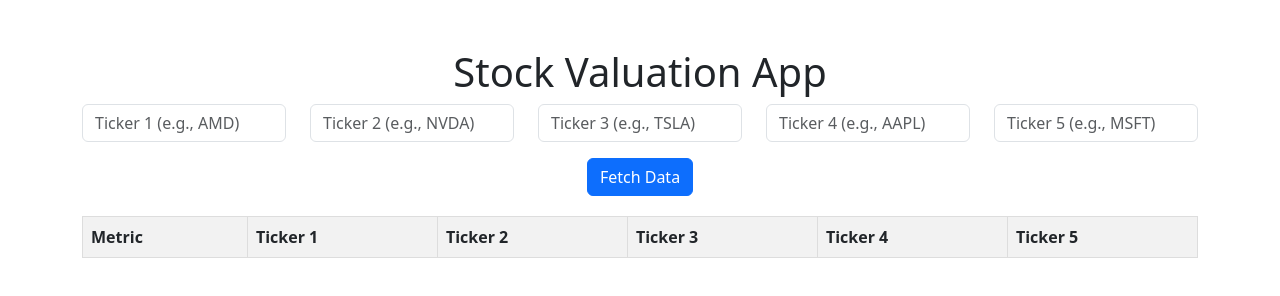
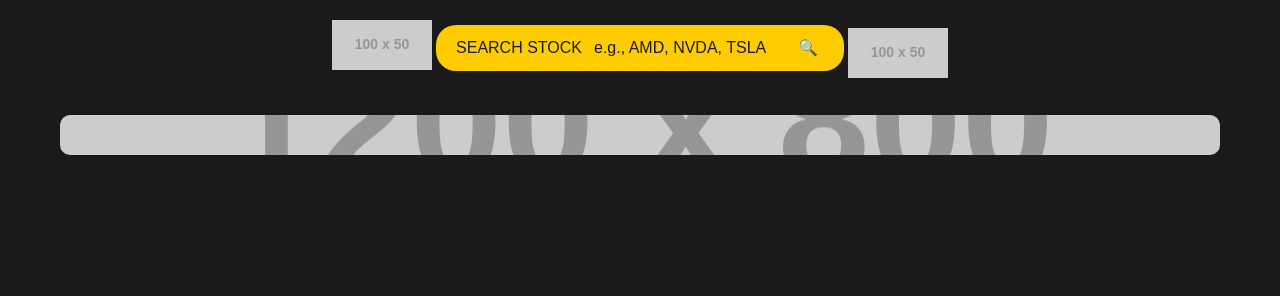
Before and after one commit to light136-luz/Stock-Valuation-App, a plain HTML site: page index.html in a window 1280 px wide. Drawn offline with nearby package versions, Linux system fonts and the light colour scheme; placeholder pictures from the web are drawn by us.

Commit message:
Update index.html

```diff
--- a/index.html
+++ b/index.html
@@ -6,54 +6,117 @@
     <title>Stock Valuation App</title>
     <link href="https://cdn.jsdelivr.net/npm/bootstrap@5.3.0/dist/css/bootstrap.min.css" rel="stylesheet">
     <style>
-        #loading { display: none; text-align: center; margin: 20px; }
-        table { width: 100%; border-collapse: collapse; margin-top: 20px; }
-        th, td { border: 1px solid #ddd; padding: 8px; text-align: left; }
-        th { background-color: #f2f2f2; }
-        .metric-label { font-weight: bold; }
+        body {
+            background-color: #1a1a1a;
+            color: #fff;
+            font-family: Arial, sans-serif;
+        }
+        .container {
+            max-width: 1200px;
+            padding: 20px;
+        }
+        .search-box {
+            background-color: #ffcc00;
+            color: #1a1a1a;
+            padding: 10px 20px;
+            border-radius: 20px;
+            display: inline-flex;
+            align-items: center;
+            margin-bottom: 20px;
+        }
+        .search-box input {
+            background: transparent;
+            border: none;
+            color: #1a1a1a;
+            margin-left: 10px;
+            width: 200px;
+        }
+        .search-box input::placeholder {
+            color: #1a1a1a;
+        }
+        .search-box button {
+            background: transparent;
+            border: none;
+            color: #1a1a1a;
+            cursor: pointer;
+        }
+        #loading {
+            display: none;
+            text-align: center;
+            margin-top: 20px;
+        }
+        .ticker-section {
+            background: url('https://via.placeholder.com/1200x800') no-repeat center center;
+            background-size: cover;
+            padding: 20px;
+            border-radius: 10px;
+            margin-bottom: 20px;
+        }
+        .ticker-column {
+            flex: 1;
+            padding: 15px;
+            background: rgba(0, 0, 0, 0.7);
+            border-radius: 10px;
+        }
+        .metric-box {
+            background-color: #fff;
+            color: #1a1a1a;
+            padding: 10px;
+            margin-bottom: 5px;
+            border-radius: 5px;
+            display: flex;
+            justify-content: space-between;
+        }
+        .metric-box .value {
+            font-weight: bold;
+            color: #ffcc00;
+        }
+        .metric-box .comparison {
+            color: #ccc;
+            font-size: 0.8em;
+        }
+        .prominent-metric {
+            font-size: 1.2em;
+            background-color: #ffcc00;
+            color: #1a1a1a;
+            padding: 15px;
+            margin-bottom: 15px;
+            border-radius: 5px;
+            text-align: center;
+        }
+        .metric {
+            cursor: pointer;
+        }
     </style>
 </head>
 <body>
-    <div class="container mt-5">
-        <h1 class="text-center">Stock Valuation App</h1>
-        <div class="row mb-3">
-            <div class="col">
-                <input type="text" id="symbol1" class="form-control" placeholder="Ticker 1 (e.g., AMD)">
+    <div class="container">
+        <div class="text-center mb-4">
+            <img src="https://via.placeholder.com/100x50" alt="1000xStocks Logo" class="mb-2">
+            <div class="search-box">
+                <span>SEARCH STOCK</span>
+                <input type="text" id="symbols" placeholder="e.g., AMD, NVDA, TSLA">
+                <button id="fetchBtn"><span class="visually-hidden">Search</span>🔍</button>
             </div>
-            <div class="col">
-                <input type="text" id="symbol2" class="form-control" placeholder="Ticker 2 (e.g., NVDA)">
-            </div>
-            <div class="col">
-                <input type="text" id="symbol3" class="form-control" placeholder="Ticker 3 (e.g., TSLA)">
-            </div>
-            <div class="col">
-                <input type="text" id="symbol4" class="form-control" placeholder="Ticker 4 (e.g., AAPL)">
-            </div>
-            <div class="col">
-                <input type="text" id="symbol5" class="form-control" placeholder="Ticker 5 (e.g., MSFT)">
+            <img src="https://via.placeholder.com/100x50" alt="1000xStocks Logo" class="mt-2">
+        </div>
+        <div id="loading">
+            <div class="spinner-border text-warning" role="status"><span class="visually-hidden">Loading...</span></div>
+        </div>
+        <div id="results" class="ticker-section d-flex justify-content-between"></div>
+    </div>
+
+    <!-- Modal for Details -->
+    <div class="modal fade" id="metricModal" tabindex="-1">
+        <div class="modal-dialog">
+            <div class="modal-content">
+                <div class="modal-header">
+                    <h5 class="modal-title" id="metricModalLabel"></h5>
+                    <button type="button" class="btn-close" data-bs-dismiss="modal"></button>
+                </div>
+                <div class="modal-body" id="metricDetails"></div>
             </div>
         </div>
-        <div class="text-center">
-            <button id="fetchBtn" class="btn btn-primary" onclick="fetchData()">Fetch Data</button>
-        </div>
-        <div id="loading">
-            <div class="spinner-border" role="status">
-                <span class="visually-hidden">Loading...</span>
-            </div>
-        </div>
-        <table id="resultsTable">
-            <thead>
-                <tr>
-                    <th>Metric</th>
-                    <th id="ticker1">Ticker 1</th>
-                    <th id="ticker2">Ticker 2</th>
-                    <th id="ticker3">Ticker 3</th>
-                    <th id="ticker4">Ticker 4</th>
-                    <th id="ticker5">Ticker 5</th>
-                </tr>
-            </thead>
-            <tbody id="resultsBody"></tbody>
-        </table>
     </div>
 
     <script src="https://code.jquery.com/jquery-3.6.0.min.js"></script>
```
